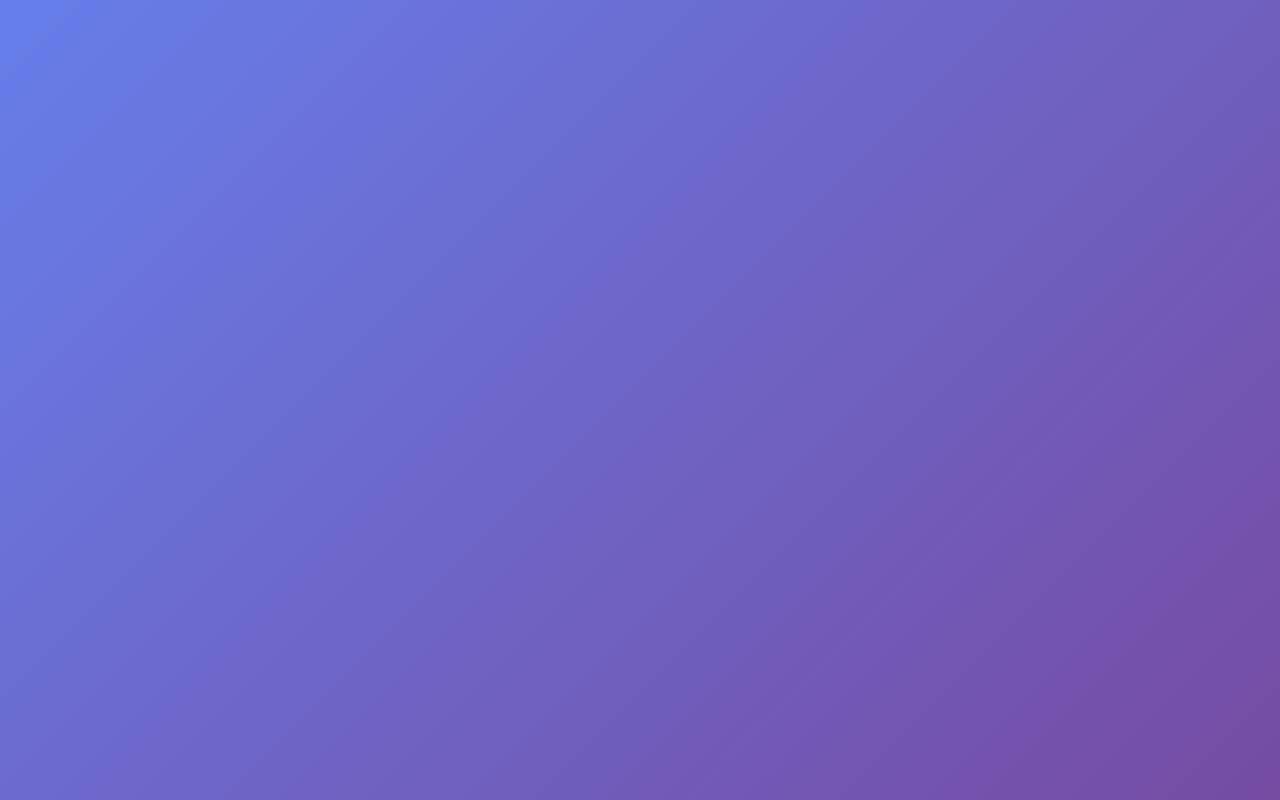
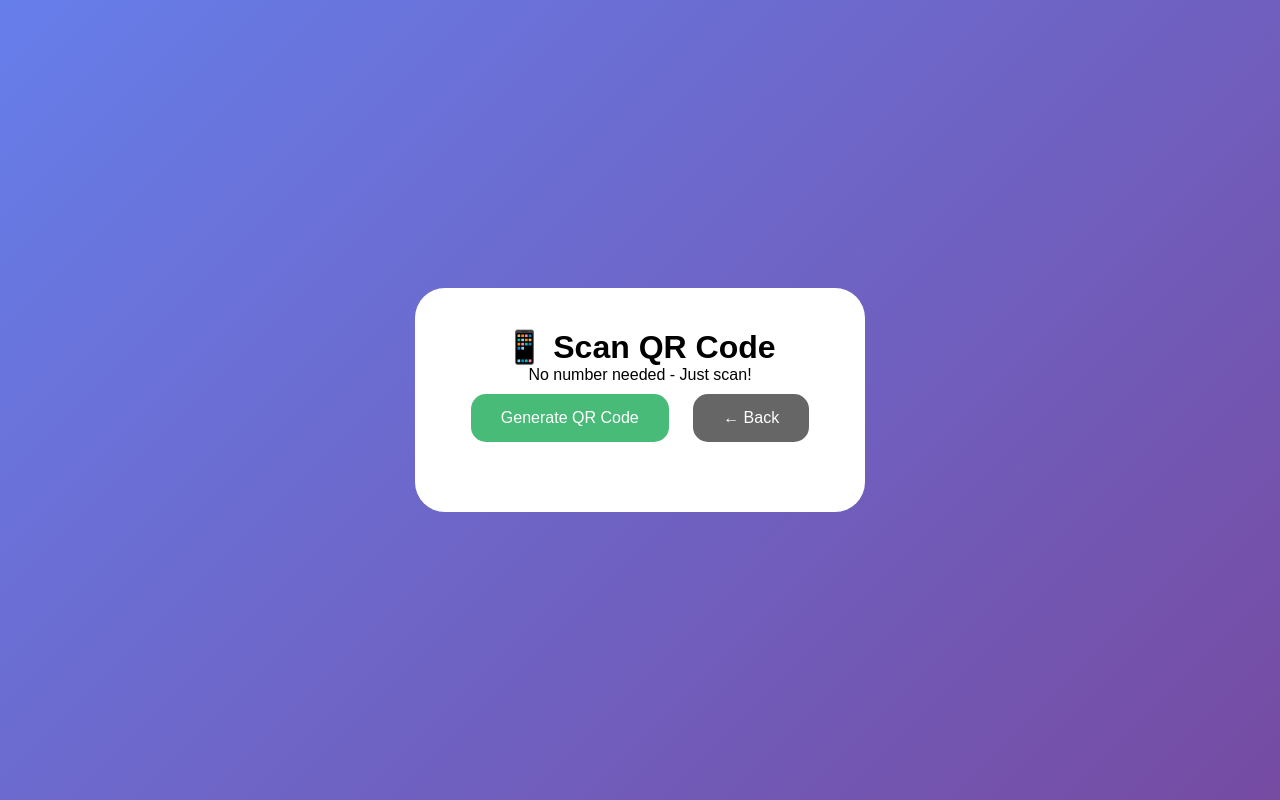
Before and after one commit to DINU-ProJects/Multiauth-sessoin-Update-, a website: page web/public/qr.html in a window 1280 px wide. Drawn offline with Linux system fonts and the light colour scheme.

Commit message:
Update qr.html

```diff
--- a/web/public/qr.html
+++ b/web/public/qr.html
@@ -38,4 +38,56 @@
         img { width: 250px; height: 250px; margin: 20px auto; border-radius: 15px; }
         .status { margin-top: 15px; padding: 10px; border-radius: 10px; }
         .waiting { background: #fef3c7; color: #92400e; }
-        .
+        .connected { background: #d4edda; color: #155724; }
+        .loading { color: #667eea; }
+        .error { color: #e53e3e; }
+    </style>
+</head>
+<body>
+    <div class="container">
+        <h1>📱 Scan QR Code</h1>
+        <p>No number needed - Just scan!</p>
+        <button onclick="generateQR()">Generate QR Code</button>
+        <button class="back-btn" onclick="window.location.href='/'">← Back</button>
+        <div id="qrContainer" class="qr-container"></div>
+        <div id="status"></div>
+    </div>
+
+    <script>
+        let statusInterval = null;
+
+        async function generateQR() {
+            const container = document.getElementById('qrContainer');
+            const statusDiv = document.getElementById('status');
+
+            container.innerHTML = '<div class="loading">⏳ Generating QR...</div>';
+            statusDiv.innerHTML = '';
+            if (statusInterval) clearInterval(statusInterval);
+
+            try {
+                const res = await fetch('/api/generate-qr');
+                const data = await res.json();
+
+                if (data.qr) {
+                    container.innerHTML = `<img src="${data.qr}" />`;
+                    statusDiv.innerHTML = '<div class="status waiting">⏳ Scan with WhatsApp</div>';
+
+                    statusInterval = setInterval(async () => {
+                        const check = await fetch('/api/qr-status');
+                        const status = await check.json();
+                        if (status.connected) {
+                            clearInterval(statusInterval);
+                            statusDiv.innerHTML = '<div class="status connected">✅ Connected! Redirecting...</div>';
+                            setTimeout(() => { window.location.href = '/'; }, 2000);
+                        }
+                    }, 3000);
+                } else {
+                    container.innerHTML = '<div class="error">❌ Failed to generate QR</div>';
+                }
+            } catch(e) {
+                container.innerHTML = '<div class="error">❌ Error generating QR</div>';
+            }
+        }
+    </script>
+</body>
+</html>
```
